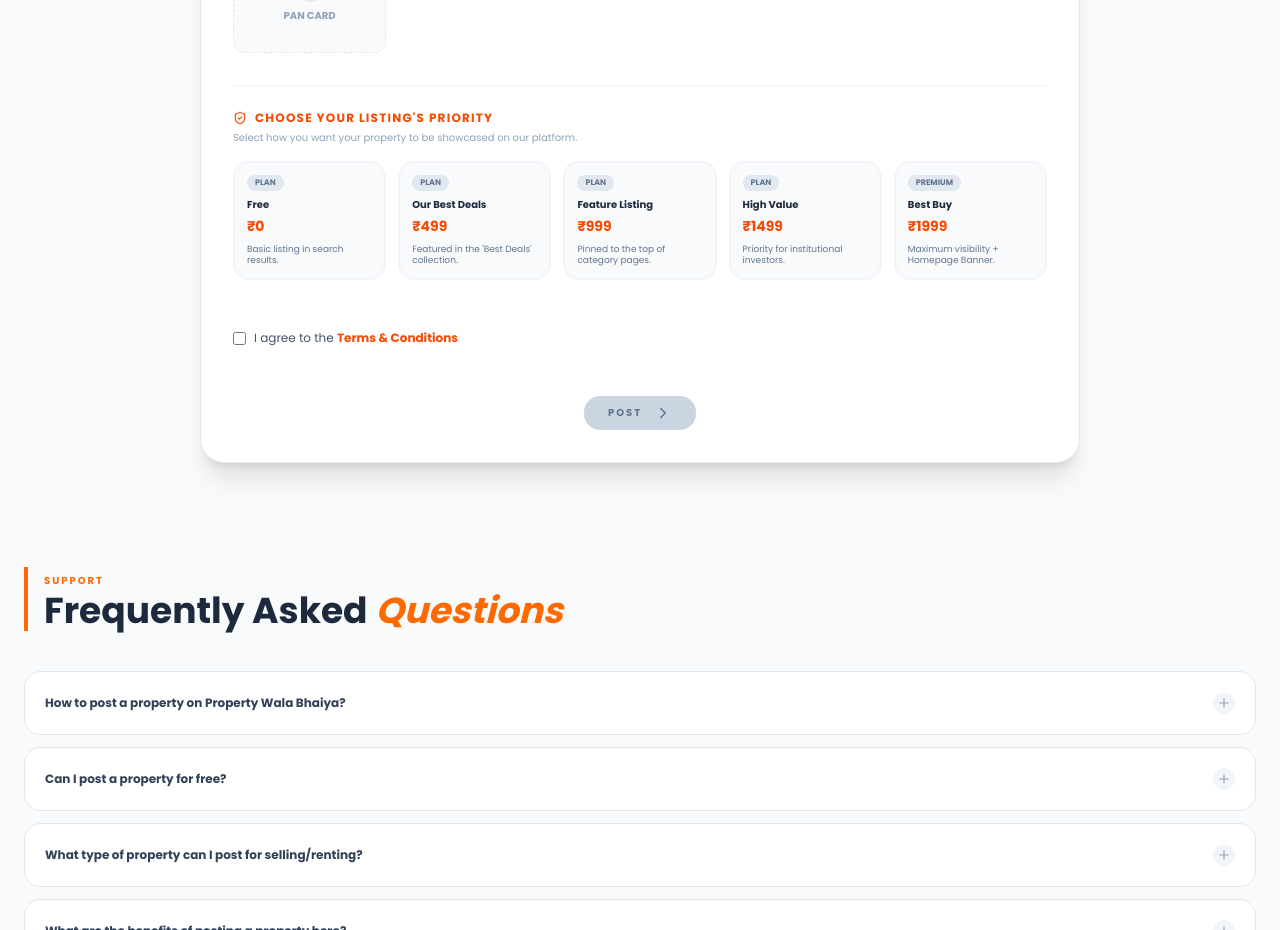
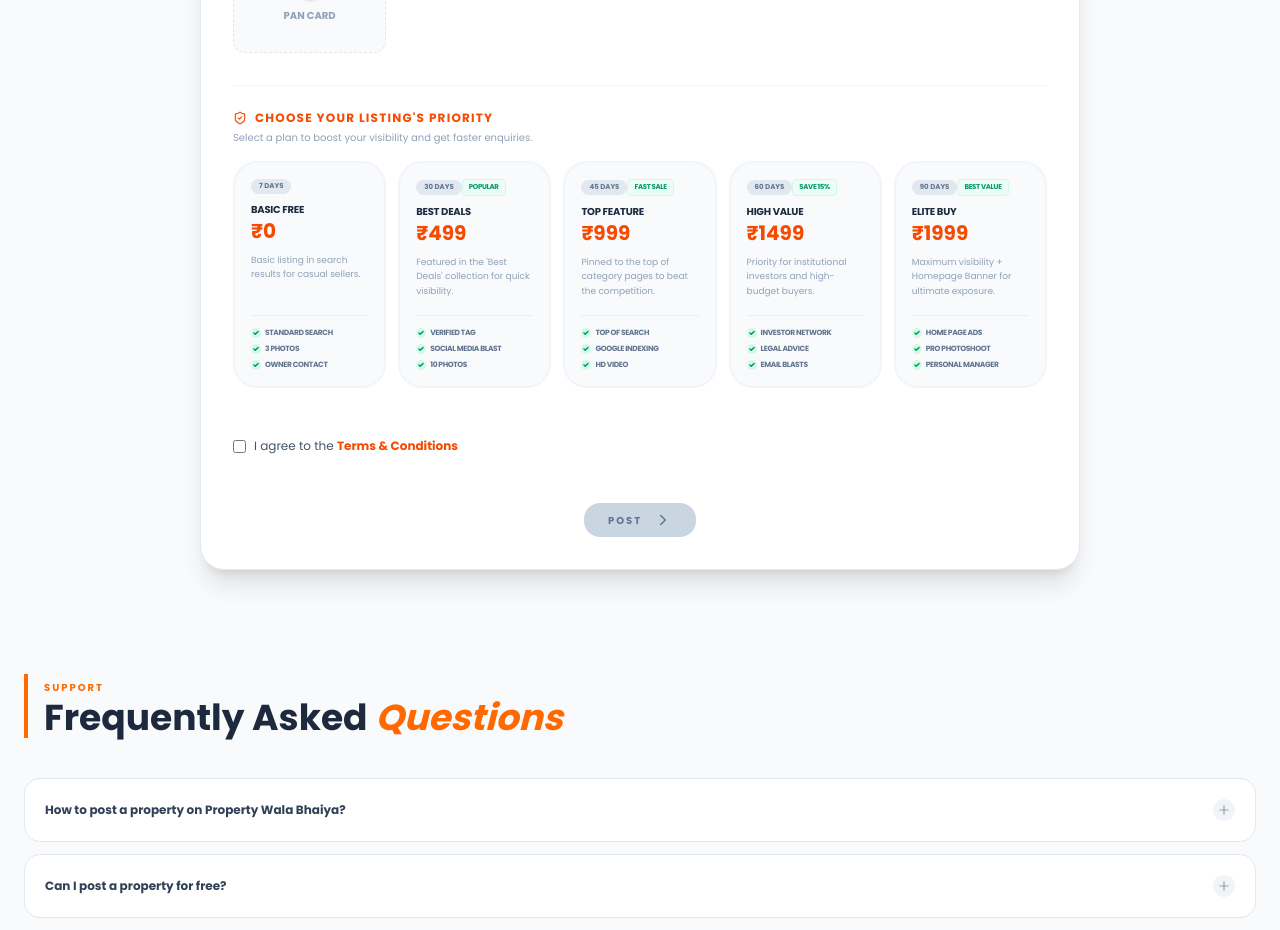
Before and after one commit to passportpulse/property-wala-ankita, a React (Vite) app: page /sell in a window 1280 px wide. Shown: the part 1700-2630 px from the top of the page. Built offline with nearby package versions, Linux system fonts and the light colour scheme; a web font is replaced by a local one.

Commit message:
sell plan design updated

```diff
--- a/src/pages/sell/sections/SellForm.jsx
+++ b/src/pages/sell/sections/SellForm.jsx
@@ -594,8 +594,7 @@ export default function SellForm({ formData, setFormData, onSubmit }) {
                 <ShieldCheck size={14} /> Choose Your Listing's Priority
               </div>
               <p className="text-[10px] text-slate-400 mt-1">
-                Select how you want your property to be showcased on our
-                platform.
+                Select a plan to boost your visibility and get faster enquiries.
               </p>
             </div>
 
@@ -603,33 +602,47 @@ export default function SellForm({ formData, setFormData, onSubmit }) {
   {[
     {
       id: "free",
-                  label: "Free",
+      label: "Basic Free",
       price: "₹0",
-                  desc: "Basic listing in search results.",
+      validity: "7 Days",
+      desc: "Basic listing in search results for casual sellers.",
+      features: ["Standard Search", "3 Photos", "Owner Contact"],
     },
     {
       id: "best-deals",
-                  label: "Our Best Deals",
+      label: "Best Deals",
       price: "₹499",
-                  desc: "Featured in the 'Best Deals' collection.",
+      validity: "30 Days",
+      badge: "Popular",
+      desc: "Featured in the 'Best Deals' collection for quick visibility.",
+      features: ["Verified Tag", "Social Media Blast", "10 Photos"],
     },
     {
       id: "feature",
-                  label: "Feature Listing",
+      label: "Top Feature",
       price: "₹999",
-                  desc: "Pinned to the top of category pages.",
+      validity: "45 Days",
+      badge: "Fast Sale",
+      desc: "Pinned to the top of category pages to beat the competition.",
+      features: ["Top of Search", "Google Indexing", "HD Video"],
     },
     {
       id: "high-value",
       label: "High Value",
       price: "₹1499",
-                  desc: "Priority for institutional investors.",
+      validity: "60 Days",
+      badge: "Save 15%",
+      desc: "Priority for institutional investors and high-budget buyers.",
+      features: ["Investor Network", "Legal Advice", "Email Blasts"],
     },
     {
       id: "best-buy",
-                  label: "Best Buy",
+      label: "Elite Buy",
       price: "₹1999",
-                  desc: "Maximum visibility + Homepage Banner.",
+      validity: "90 Days",
+      badge: "Best Value",
+      desc: "Maximum visibility + Homepage Banner for ultimate exposure.",
+      features: ["Home Page Ads", "Pro Photoshoot", "Personal Manager"],
     },
   ].map((plan) => {
     const isSelected = formData.plan === plan.id;
@@ -638,39 +651,65 @@ export default function SellForm({ formData, setFormData, onSubmit }) {
         key={plan.id}
         type="button"
         onClick={() => handleChange("plan", plan.id)}
-                    className={`relative p-3 rounded-2xl border-2 text-left transition-all flex flex-col justify-between h-full ${
+        className={`relative p-4 rounded-3xl border-2 text-left transition-all flex flex-col h-full group ${
           isSelected
-                        ? "border-orange-500 bg-orange-50 ring-4 ring-orange-50"
+            ? "border-orange-500 bg-orange-50 ring-4 ring-orange-100/50"
             : "border-slate-100 bg-slate-50 hover:border-slate-200"
         }`}
       >
-                    <div>
-                      <div className="flex justify-between items-start mb-2">
-                        <span
-                          className={`text-[8px] font-black uppercase px-2 py-0.5 rounded-full ${
-                            isSelected
-                              ? "bg-orange-500 text-white"
-                              : "bg-slate-200 text-slate-500"
-                          }`}
-                        >
-                          {plan.id === "best-buy" ? "Premium" : "Plan"}
+        {/* Header Section */}
+        <div className="mb-2">
+          <div className="flex justify-between items-center mb-1">
+            <span className={`text-[7px] font-black uppercase px-2 py-0.5 rounded-full ${
+              isSelected ? "bg-orange-500 text-white" : "bg-slate-200 text-slate-500"
+            }`}>
+              {plan.validity}
             </span>
-                        {isSelected && (
-                          <Check size={14} className="text-orange-600" />
+            {plan.badge && (
+              <span className="text-[7px] font-bold text-emerald-600 bg-emerald-50 px-1.5 py-0.5 rounded border border-emerald-100 uppercase tracking-tighter">
+                {plan.badge}
+              </span>
             )}
           </div>
-
-                      <span className="text-[10px] font-black text-slate-800 block leading-tight mb-1">
+          <div className="mt-2">
+            <span className="text-[10px] font-black text-slate-800 block uppercase tracking-tight">
               {plan.label}
             </span>
-                      <span className="text-sm font-black text-orange-600 block">
+            <span className="text-xl font-black text-orange-600 block">
               {plan.price}
             </span>
           </div>
+        </div>
 
-                    <p className="text-[9px] text-slate-500 mt-2 leading-tight">
+        {/* The Descriptive Paragraph */}
+        <p className="text-[9px] text-slate-400 font-medium leading-relaxed mb-4 min-h-[24px]">
           {plan.desc}
         </p>
+
+        {/* Feature List - Single Line & Green Ticks */}
+        <div className="flex flex-wrap items-center gap-x-2 gap-y-1.5 mt-auto pt-3 border-t border-slate-200/60">
+          {plan.features.map((feature, i) => (
+            <div key={i} className="flex items-center gap-1">
+              <div className={`flex-shrink-0 p-0.5 rounded-full ${
+                isSelected ? "bg-emerald-500 text-white" : "bg-emerald-100 text-emerald-600"
+              }`}>
+                <Check size={6} strokeWidth={6} />
+              </div>
+              <span className="text-[7.5px] font-bold text-slate-500 whitespace-nowrap leading-none uppercase tracking-tighter group-hover:text-slate-900 transition-colors">
+                {feature}
+              </span>
+            </div>
+          ))}
+        </div>
+
+        {/* Selection Icon */}
+        {isSelected && (
+          <div className="absolute -top-2 -right-1">
+            <div className="bg-orange-500 text-white rounded-full p-1 shadow-lg ring-2 ring-white">
+              <Check size={10} strokeWidth={4} />
+            </div>
+          </div>
+        )}
       </button>
     );
   })}
```
Lines whose indentation alone changed are shown as unchanged.
